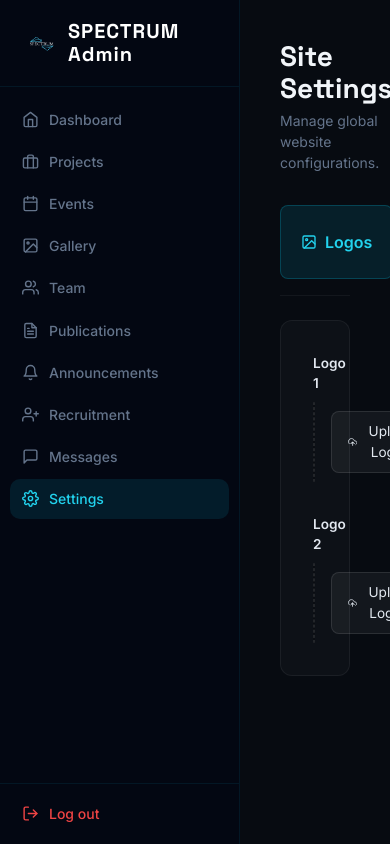
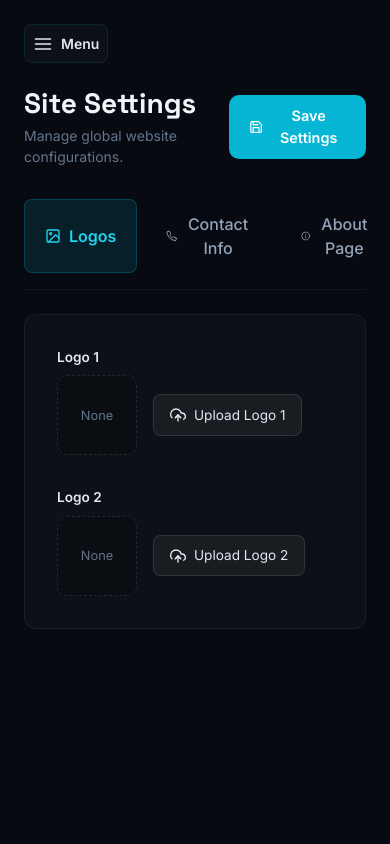
Before and after one commit to Spectrum-electronics-club/web, a React (Vite) app in the folder client/: page /spectrum-manage/settings in a window 390 px wide. Built offline with nearby package versions, Linux system fonts and the light colour scheme; no server answers; sample sign-in values are in the browser's storage.

Commit message:
admin panel changes for good look in mobile

```diff
--- a/client/src/components/organisms/AdminSidebar.jsx
+++ b/client/src/components/organisms/AdminSidebar.jsx
@@ -18,17 +18,31 @@ const navItems = [
   { to: '/spectrum-manage/settings', icon: FiSettings, label: 'Settings' },
 ]
 
-export default function AdminSidebar() {
+export default function AdminSidebar({ isOpen, setIsOpen }) {
   const { logout } = useAuth()
   const navigate = useNavigate()
 
   return (
-    <aside style={{
+    <>
+      {/* Mobile overlay */}
+      {isOpen && (
+        <div
+          style={{ position: 'fixed', inset: 0, background: 'rgba(0,0,0,0.6)', zIndex: 40 }}
+          className="md:hidden"
+          onClick={() => setIsOpen(false)}
+        />
+      )}
+
+      <aside
+        style={{
           width: '240px', minHeight: '100vh', flexShrink: 0,
           background: '#030712',
           borderRight: '1px solid rgba(0,212,255,0.08)',
           display: 'flex', flexDirection: 'column',
-    }}>
+          zIndex: 50
+        }}
+        className={`fixed inset-y-0 left-0 transform transition-transform duration-200 ease-in-out md:relative md:translate-x-0 ${isOpen ? 'translate-x-0' : '-translate-x-full'}`}
+      >
         {/* Logo */}
         <div style={{ padding: '1.25rem 1.5rem', borderBottom: '1px solid rgba(0,212,255,0.08)', display: 'flex', alignItems: 'center', gap: '0.6rem' }}>
           <img src="/logo.png" alt="Spectrum" style={{ width: 'auto', height: '32px', borderRadius: '4px', objectFit: 'contain' }} />
@@ -42,7 +56,10 @@ export default function AdminSidebar() {
           <ul style={{ listStyle: 'none', padding: 0, margin: 0, display: 'flex', flexDirection: 'column', gap: '2px' }}>
             {navItems.map(({ to, icon: Icon, label }) => (
               <li key={to}>
-              <NavLink to={to} style={({ isActive }) => ({
+                <NavLink
+                  to={to}
+                  onClick={() => setIsOpen && setIsOpen(false)}
+                  style={({ isActive }) => ({
                     display: 'flex', alignItems: 'center', gap: '0.625rem',
                     padding: '0.6rem 0.75rem', borderRadius: '10px',
                     fontSize: '0.875rem', fontWeight: 500, textDecoration: 'none',
@@ -75,5 +92,6 @@ export default function AdminSidebar() {
           </button>
         </div>
       </aside>
+    </>
   )
 }
--- a/client/src/layouts/AdminLayout.jsx
+++ b/client/src/layouts/AdminLayout.jsx
@@ -1,11 +1,28 @@
+import { useState } from 'react'
 import { Outlet } from 'react-router-dom'
 import AdminSidebar from '@/components/organisms/AdminSidebar'
+import { FiMenu } from 'react-icons/fi'
 
 export default function AdminLayout() {
+  const [sidebarOpen, setSidebarOpen] = useState(false)
+
   return (
-    <div style={{ display:'flex', minHeight:'100vh', background:'#070b11', color:'#e2e8f0' }}>
-      <AdminSidebar />
-      <main style={{ flex:1, padding:'2.5rem', overflowY:'auto', maxWidth:'100%' }}>
+    <div style={{ display:'flex', minHeight:'100vh', background:'#070b11', color:'#e2e8f0' }} className="flex-col md:flex-row">
+      <AdminSidebar isOpen={sidebarOpen} setIsOpen={setSidebarOpen} />
+
+      <main style={{ flex:1, padding:'1.5rem', overflowY:'auto', maxWidth:'100%' }} className="md:p-10">
+        <div className="md:hidden flex items-center mb-6">
+          <button
+            onClick={() => setSidebarOpen(true)}
+            style={{
+              background: '#0d1117', border: '1px solid rgba(0,212,255,0.1)',
+              color: '#e2e8f0', padding: '0.5rem', borderRadius: '8px',
+              cursor: 'pointer', display: 'flex', alignItems: 'center', gap: '0.5rem'
+            }}
+          >
+            <FiMenu size={20} /> <span style={{ fontSize: '0.875rem', fontWeight: 600 }}>Menu</span>
+          </button>
+        </div>
         <Outlet />
       </main>
     </div>
--- a/client/src/pages/admin/AdminLogin.jsx
+++ b/client/src/pages/admin/AdminLogin.jsx
@@ -51,11 +51,11 @@ export default function AdminLogin() {
   }
 
   return (
-    <div style={{ minHeight:'100vh', display:'flex', alignItems:'center', justifyContent:'center', background:'#070b11', padding:'1rem' }} className="bg-grid">
+    <div style={{ minHeight:'100vh', width:'100%', display:'flex', alignItems:'center', justifyContent:'center', background:'#070b11', padding:'1rem' }} className="bg-grid w-full">
       <div className="orb orb-cyan" style={{ width:'300px', height:'300px', top:'30%', left:'50%', transform:'translateX(-50%)', opacity:0.15 }} />
       <div className="card-glass" style={{ width:'100%', maxWidth:'400px', padding:'2.5rem', position:'relative', zIndex:1 }}>
         <div style={{ textAlign:'center', marginBottom:'2rem' }}>
-          <img src={logo} alt="Spectrum Logo" style={{ width:'64px', height:'64px', margin:'0 auto 1rem', display:'block', objectFit:'contain' }} />
+          <img src={logo} alt="Spectrum Logo" style={{ width:'auto', maxWidth:'200px', height:'48px', margin:'0 auto 1.5rem', display:'block', objectFit:'contain' }} />
           <h1 style={{ fontFamily:"'Space Grotesk',sans-serif", fontWeight:700, color:'#e2e8f0', fontSize:'1.4rem', margin:'0 0 0.35rem' }}>Admin Login</h1>
           <p style={{ color:'#64748b', fontSize:'0.875rem', margin:0 }}>Spectrum Club Admin Panel</p>
         </div>
```
Lines whose indentation alone changed are shown as unchanged.
